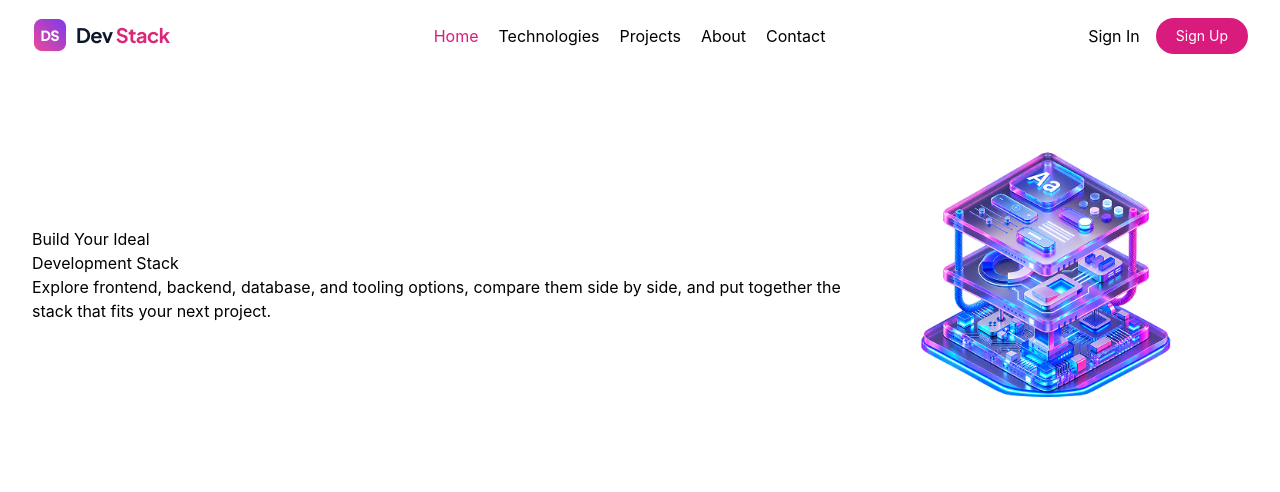
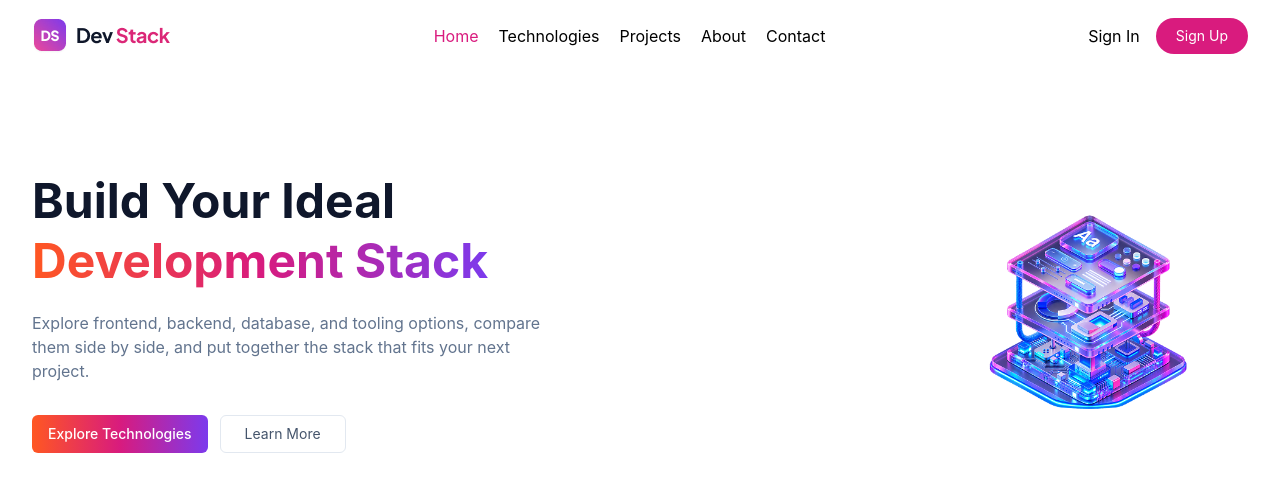
Before and after one commit to rufaidaMazumder/my_react_project-1, a React (Vite) app: page / in a window 1280 px wide. Shown: the top 492 px of the page. Built offline with nearby package versions, Linux system fonts and the light colour scheme.

Commit message:
Completed the hero section

```diff
--- a/src/components/Hero.tsx
+++ b/src/components/Hero.tsx
@@ -1,22 +1,43 @@
 import heroPic from '../assets/banner-stack.png'
+
 const Hero = () => {
     return (
-         <section className="container mx-auto px-8 flex justify-between items-center">{  }
+        <section className="container mx-auto px-8 py-20 flex flex-col md:flex-row justify-between items-center gap-10">
+
+            {/* Left side */}
+            <div className="max-w-xl">
+                <h1 className="text-5xl font-bold leading-tight text-slate-900">
+                    Build Your Ideal
+                    <br />
+                    <span className="text-brand-gradient">Development Stack</span>
+                </h1>
+
+                <p className="mt-5 text-base leading-6 text-slate-500 max-w-lg">
+                    Explore frontend, backend, database, and tooling options,
+                    compare them side by side, and put together the stack that fits your
+                    next project.
+                </p>
+
+                <div className="flex gap-3 mt-8">
+                    <button className="brand-gradient rounded-md px-4 py-2 text-sm font-medium text-white">Explore Technologies</button>
+
+                    <button className="rounded-md border border-slate-200 px-6 py-2 text-sm text-slate-600">
+                        Learn More
+                    </button>
+                </div>
+            </div>
+
+            {/* Right side */}
             <div>
-                <h1>Build Your Ideal</h1>
-                <h1>Development Stack</h1>
-                <p>Explore frontend, backend, database, and tooling options,
-compare them side by side, and put together the stack that fits your
-next project.</p>
+                <img
+                    src={heroPic}
+                    alt="Development stack illustration"
+                    className="w-80"
+                />
             </div>
-            <div>
-                <a className='flex items-center' href="#">
-                    <img src={heroPic} alt=''></img>
-                </a>
-            </div>
+
         </section>
+    )
+}
 
-    );
-};
-
-export default Hero;
+export default Hero
--- a/src/components/Navbar.tsx
+++ b/src/components/Navbar.tsx
@@ -1,7 +1,7 @@
 import logo from '../assets/logo-text.png'
 const Navbar = () => {
     return (
-        <div className="container mx-auto px-8 h-18 flex justify-between items-center">
+        <div className="container mx-auto px-8 h-18 flex justify-between items-center shadow-gray-600">
             <div>
                 <a className='flex items-center' href="#">
                     <img src={logo} alt=''></img>
--- a/src/index.css
+++ b/src/index.css
@@ -1,9 +1,29 @@
 @import "tailwindcss";
 
 @theme{
-    --color-btnColor:#d91b7e;
+    --color-btnColor: #d91b7e;
+    --color-org: #ff5722;
+    --color-prpl: #7c3aed;
+    --color-pnk: #d81b7e;
 }
 
-body{
-    min-width: 320px;
+.brand-gradient {
+    background-image: linear-gradient(
+        to right,
+        var(--color-org),
+        var(--color-pnk),
+        var(--color-prpl)
+    );
 }
+
+.text-brand-gradient {
+    background-image: linear-gradient(
+        to right,
+        var(--color-org),
+        var(--color-pnk),
+        var(--color-prpl)
+    );
+    background-clip: text;
+    -webkit-background-clip: text;
+    color: transparent;
+}
```
